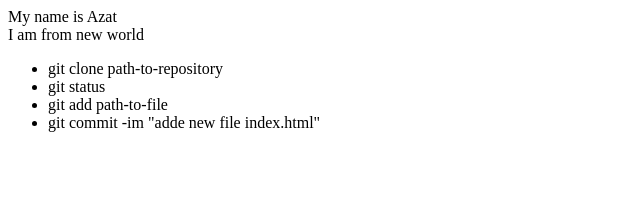
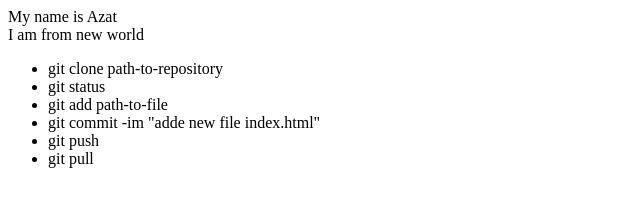
Before and after one commit to Azatmat/git-lesson, a plain HTML site: page index.html in a window 1280 px wide. Shown: the whole page, without its empty margins (0-640 px from the left). Drawn offline with Linux system fonts and the light colour scheme.

Commit message:
added instractions pull and push to index.html

```diff
--- a/index.html
+++ b/index.html
@@ -10,5 +10,7 @@ I am from new world
         <li> git status</li>
         <li>git add path-to-file</li>
         <li>git commit -im "adde new file index.html"</li>
+        <li>git push</li>
+        <li>git pull</li>
     </ul>
 </div>
```
